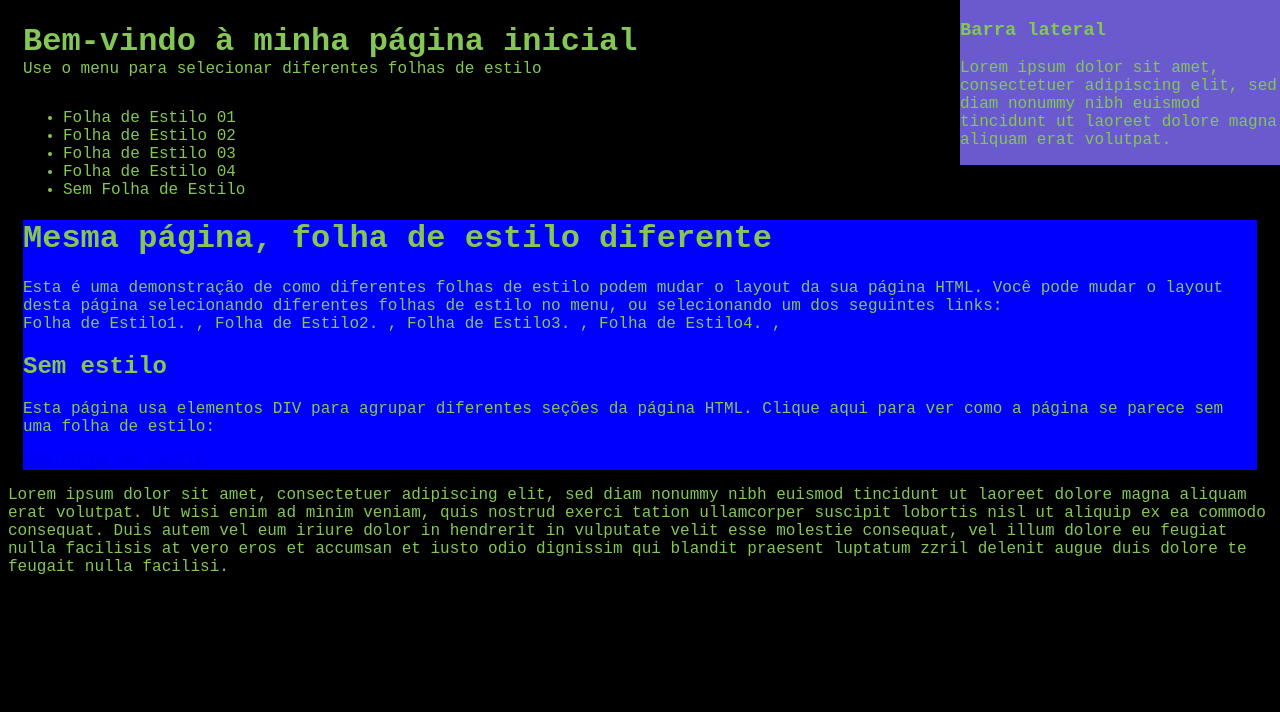
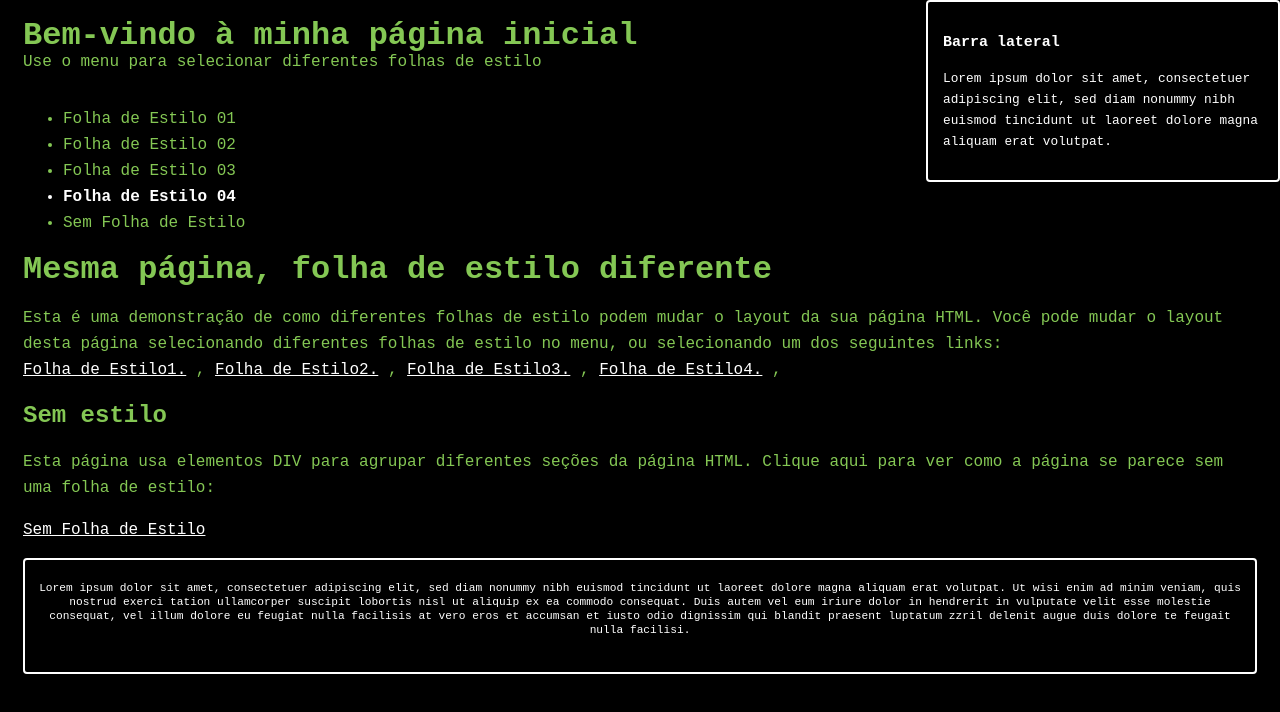
Before and after one commit to thiagoO2006-th/qua207082, a plain HTML site: page navegar/quatro-estilo/index.html in a window 1280 px wide. Drawn offline with Linux system fonts and the light colour scheme.

Commit message:
Aula dia 06/08 aprimoramento commit

```diff
--- a/navegar/quatro-estilo/css/estilo4.css
+++ b/navegar/quatro-estilo/css/estilo4.css
@@ -2,6 +2,7 @@ body{
     background-color: black;
     color: #84c754;
     font: 100% "courier New";
+    line-height: 26px;
 }
 
 #top{
@@ -24,7 +25,6 @@ li:hover{
 
 #main{
     margin: 15px;
-    background-color: blue
 }
 
 .wrrapper{
@@ -32,9 +32,53 @@ li:hover{
 }
 
 #siderbar{
-    background-color: SlateBlue;
     position: absolute;
     right: 0;
     top: 0;
     width: 320px;
+    color: white;
+    border: 2px solid;
+    border-radius: 4px;
+    padding: 15px;
+    font-size: 80%;
+    line-height: 21px;
+
 }
+
+a{
+    color: white;
+
+;
+}
+
+a:houver{
+    color:#84c754;
+
+}
+
+#bottom {
+    color: white;
+    border: 2px solid;
+    border-radius: 4px;
+    padding: 10px;
+    font-size: 70%;
+    line-height: 14px;
+    margin: 15px;
+    text-align: center;
+
+}
+
+li:nth-child(4){
+    color: white;
+    font-weight: bold;
+
+}
+
+@media (max-width: 700px) {
+ #siderbar{
+    position: relative;
+    width: auto;
+    margin: 15px;
+ }
+
+}
--- a/navegar/quatro-estilo/index.html
+++ b/navegar/quatro-estilo/index.html
@@ -13,7 +13,7 @@
     </div>
     <div class="wrapper">
         <div id="menubar">
-    <ul>
+    <ul id="menurlist">
         <li>Folha de Estilo 01</li>
         <li>Folha de Estilo 02</li>
         <li>Folha de Estilo 03</li>
@@ -29,16 +29,17 @@
          podem mudar o layout da sua página HTML.
           Você pode mudar o layout desta página selecionando diferentes
            folhas de estilo no menu, ou selecionando um dos seguintes links: <br>
-        <a href="#"></a>Folha de Estilo1.</a> ,
-        <a href="#"></a>Folha de Estilo2.</a> ,
-        <a href="#"></a>Folha de Estilo3.</a> ,
-        <a href="#"></a>Folha de Estilo4.</a> ,
+        <a href="#">Folha de Estilo1.</a> ,
+        <a href="#">Folha de Estilo2.</a> ,
+        <a href="#">Folha de Estilo3.</a> ,
+        <a href="#">Folha de Estilo4.</a> ,
     </p>
     <h2>Sem estilo</h2>
     <p>Esta página usa elementos DIV para agrupar diferentes seções da página HTML.
         Clique aqui para ver como a página se parece sem uma folha de estilo: <br>
     </p>
         <a href="#">Sem Folha de Estilo</a>
+
      </div>
 
 
@@ -50,7 +51,8 @@
         </p>
         </div>
     </div>
+      <div id="bottom">
         <p>Lorem ipsum dolor sit amet, consectetuer adipiscing elit, sed diam nonummy nibh euismod tincidunt ut laoreet dolore magna aliquam erat volutpat. Ut wisi enim ad minim veniam, quis nostrud exerci tation ullamcorper suscipit lobortis nisl ut aliquip ex ea commodo consequat. Duis autem vel eum iriure dolor in hendrerit in vulputate velit esse molestie consequat, vel illum dolore eu feugiat nulla facilisis at vero eros et accumsan et iusto odio dignissim qui blandit praesent luptatum zzril delenit augue duis dolore te feugait nulla facilisi.</p> <br>
-
+     </div>
 </body>
  </html>
```
